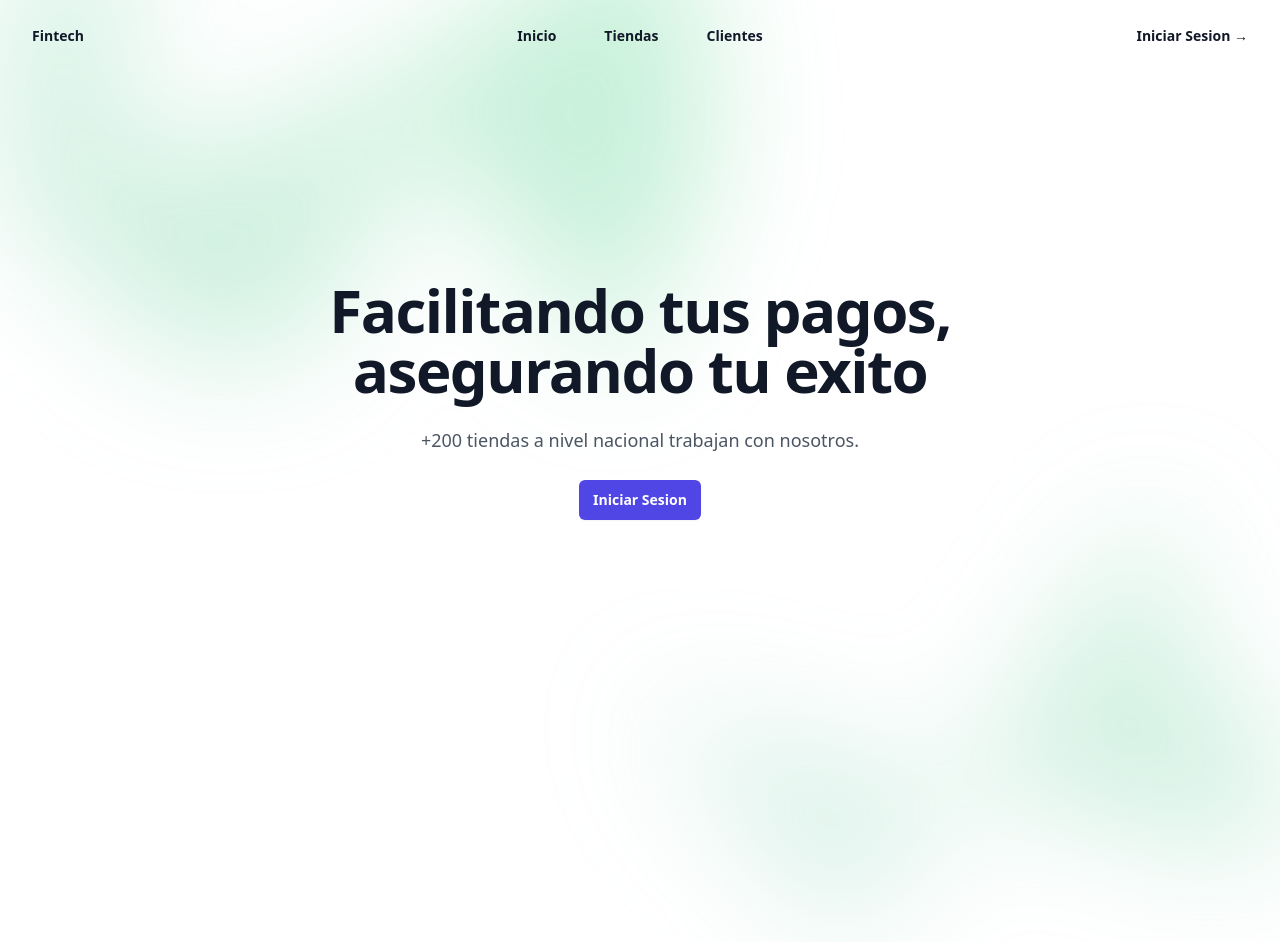
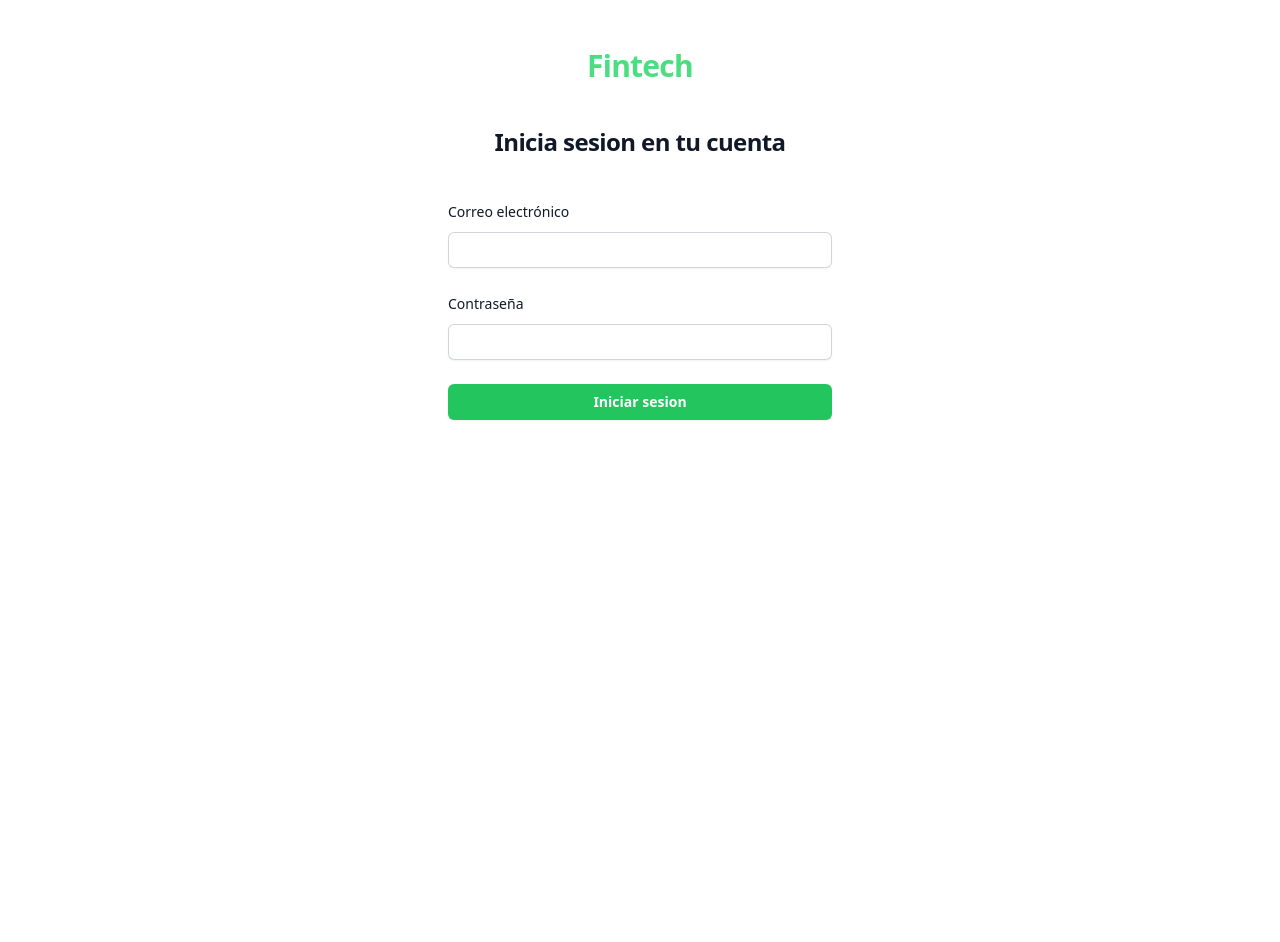
Before and after one commit to andresgdiazr/client-software-definitivo, a React (Create React App) app: page / in a window 1280 px wide. After the commit the page ends 800 px from the top, so only its background shows below. Built offline with nearby package versions, Linux system fonts and the light colour scheme.

Commit message:
add longin page

```diff
--- a/src/App.js
+++ b/src/App.js
@@ -5,12 +5,13 @@
 import HomeCliente from './rutas/Cliente/Home/HomeCliente';
 import Movimientos from './rutas/Cliente/Movimientos/Movimientos';
 import Home from './rutas/fintech/home';
+import Login from './rutas/fintech/login';
 
 function App() {
 
   return (
     <div>
-      <Home />
+      <Login />
     </div>
   );
 }
--- /dev/null
+++ b/src/rutas/fintech/login.js
@@ -0,0 +1,74 @@
+export default function Login() {
+  return (
+    <>
+      <div className="flex min-h-full flex-1 flex-col justify-center px-6 py-12 lg:px-8">
+        <div className="sm:mx-auto sm:w-full sm:max-w-sm">
+          <p className="text-green-400 text-center text-2xl font-bold leading-7 text-gray-900 sm:truncate sm:text-3xl sm:tracking-tight">Fintech</p>
+          <h2 className="mt-10 text-center text-2xl font-bold leading-9 tracking-tight text-gray-900">
+            Inicia sesion en tu cuenta
+          </h2>
+        </div>
+
+        <div className="mt-10 sm:mx-auto sm:w-full sm:max-w-sm">
+          <form className="space-y-6" action="#" method="POST">
+            <div>
+              <label
+                htmlFor="email"
+                className="block text-sm font-medium leading-6 text-gray-900"
+              >
+                Correo electrónico
+              </label>
+              <div className="mt-2">
+                <input
+                  id="email"
+                  name="email"
+                  type="email"
+                  autoComplete="email"
+                  required
+                  className="block w-full rounded-md border-0 py-1.5 text-gray-900 shadow-sm ring-1 ring-inset ring-gray-300 placeholder:text-gray-400 focus:ring-2 focus:ring-inset sm:text-sm sm:leading-6"
+                />
+              </div>
+            </div>
+
+            <div>
+              <div className="flex items-center justify-between">
+                <label
+                  htmlFor="password"
+                  className="block text-sm font-medium leading-6 text-gray-900"
+                >
+                  Contraseña
+                </label>
+                <div className="text-sm">
+                  {/* <a
+                    href="#"
+                    className="font-semibold text-green-500 hover:text-green-400"
+                  >
+                    Forgot password?
+                  </a> */}
+                </div>
+              </div>
+              <div className="mt-2">
+                <input
+                  id="password"
+                  name="password"
+                  type="password"
+                  autoComplete="current-password"
+                  required
+                  className="block w-full rounded-md border-0 py-1.5 text-gray-900 shadow-sm ring-1 ring-inset ring-gray-300 placeholder:text-gray-400 focus:ring-2 focus:ring-inset sm:text-sm sm:leading-6"
+                />
+              </div>
+            </div>
+            <div>
+              <button
+                type="submit"
+                className="flex w-full justify-center rounded-md bg-green-500 px-3 py-1.5 text-sm font-semibold leading-6 text-white shadow-sm hover:bg-green-400 focus-visible:outline focus-visible:outline-2 focus-visible:outline-offset-2 focus-visible:outline-indigo-600"
+              >
+                Iniciar sesion
+              </button>
+            </div>
+          </form>
+        </div>
+      </div>
+    </>
+  );
+}
```
Also changed, not shown: src/images/Fintech-logo.svg (deleted).
